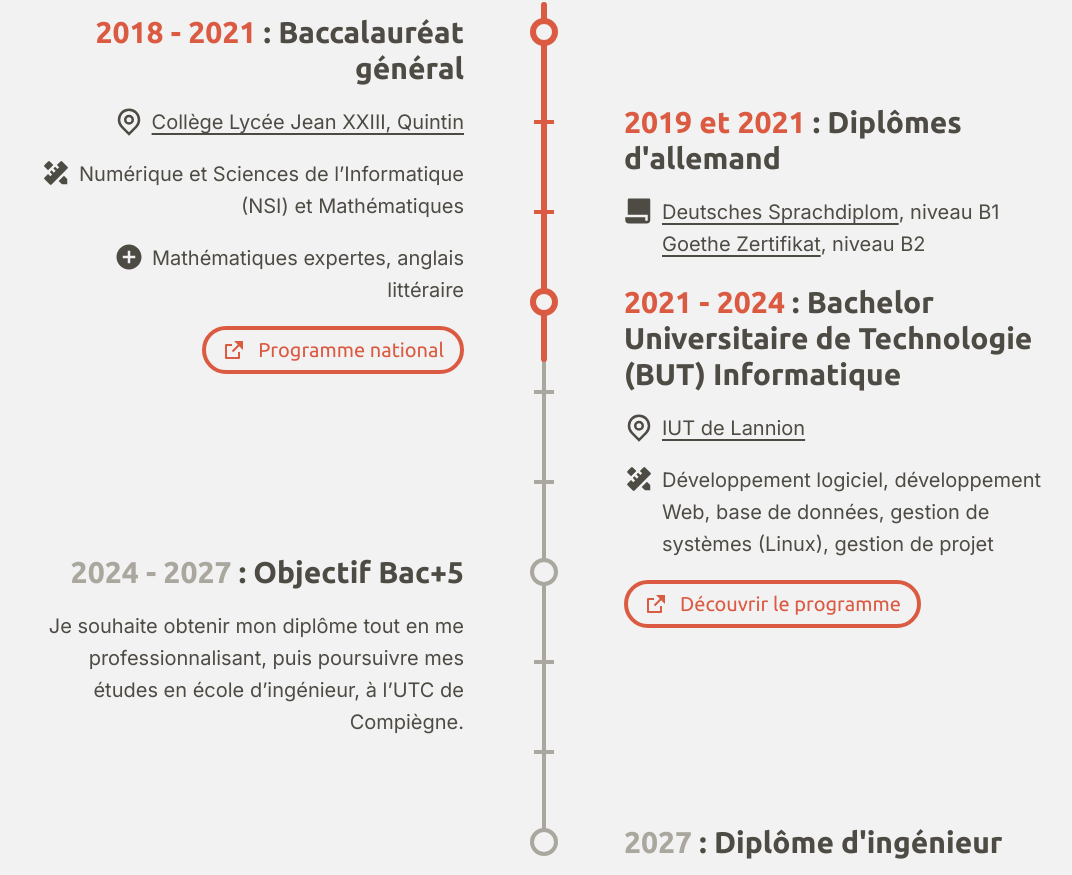
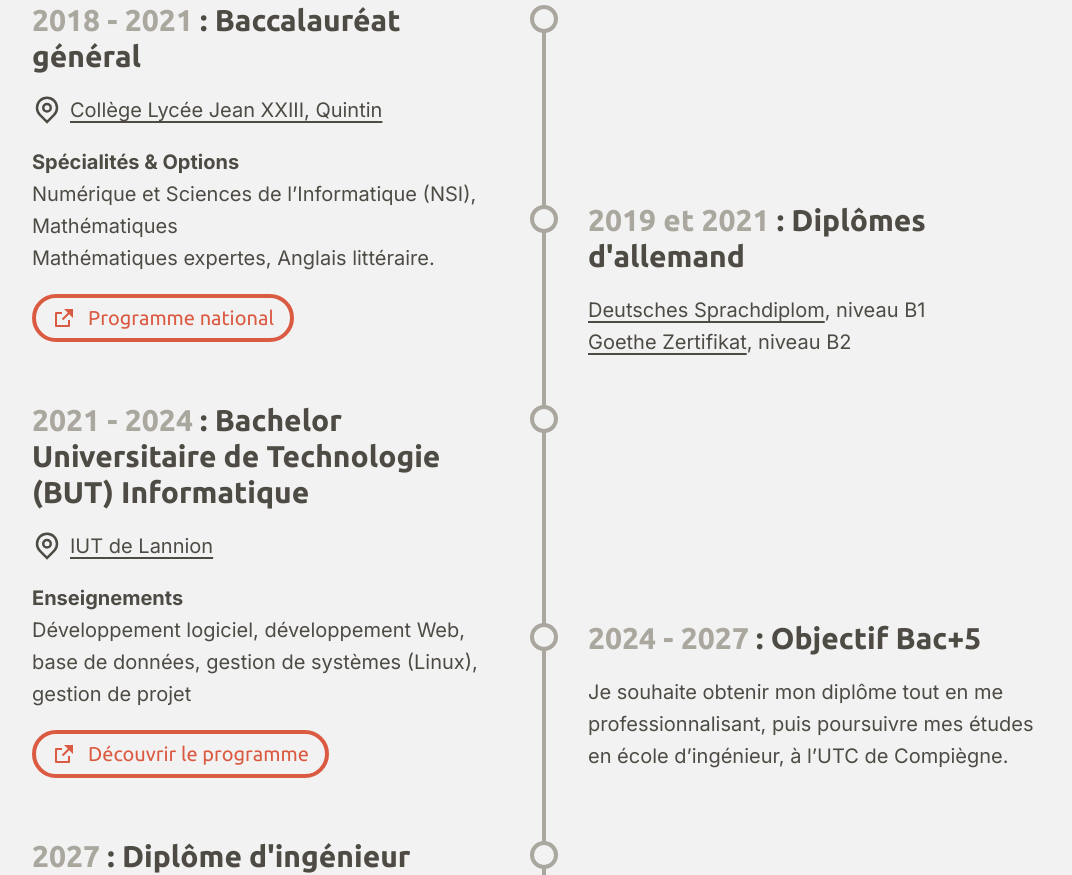
Before and after one commit to zothma/portfolio, a Next.js app: page / in a window 1280 px wide. Shown: the part 1398-2273 px from the top of the page, without its empty margins (96-1168 px from the left). Built offline with nearby package versions, Linux system fonts and the light colour scheme.

Commit message:
Passage à une timeline non proportionnelle

```diff
--- a/components/Contenu/ArticleFormation.jsx
+++ b/components/Contenu/ArticleFormation.jsx
@@ -1,15 +1,12 @@
 import React, { useState, useEffect } from 'react'
 
 import Timeline from "../Timeline/Timeline";
-import TLData, { Orientations } from "../Timeline/TLData";
+import TLData from "../Timeline/TLData";
 import Article from "./Article";
 import Bouton from "../Bouton";
 
 // Importation des SVG
 import IconeLieu from "../Icons/MapPin";
-import IconeDiplome from "../Icons/FilePaper";
-import IconeOptions from "../Icons/AddCircle";
-import IconeSpecialite from "../Icons/PencilRule";
 
 function obtenirTaille(tailleEcran) {
   // Retourne la taille de la timeline selon l'écran
@@ -41,7 +38,10 @@ export default function ArticleFormation() {
   const parcours = (Date.now() - debut) / (fin - debut) * 100;
 
   return (
-    <Article titre="Formation" id="formation">
+    // <Article titre="Mon parcours" id="formation">
+    //   <TestGrid />
+    // </Article>
+    <Article titre="Mon parcours" id="formation">
 
       <Timeline
         dateDebut={2018}
@@ -50,7 +50,7 @@ export default function ArticleFormation() {
         parcouru={parcours}
         marqueurs={[2018, 2021, 2024, 2027]}>
 
-        <TLData date={2018} orientation={Orientations.gauche} texteDate="2018 - 2021" titre="Baccalauréat général">
+        <TLData date={2018} texteDate="2018 - 2021" titre="Baccalauréat général">
           <p>
             <IconeLieu className="inline mr-2 align-top" aria-label="Lieu de formation" />
             <a className="underline underline-offset-4 flex-grow-0" href="https://www.jean23-quintin.net/" target={"_blank"} rel="noreferrer">
@@ -58,49 +58,42 @@ export default function ArticleFormation() {
             </a>
           </p>
           <p>
-            <IconeSpecialite className="inline mr-2 align-top" aria-label="Spécialités" />
-            Numérique et Sciences de l’Informatique (NSI) et Mathématiques
-          </p>
-          <p>
-            <IconeOptions className="inline mr-2 align-top" aria-label="Options" />
-            Mathématiques expertes, anglais littéraire
+            <strong>Spécialités & Options</strong>
+            <br />
+            Numérique et Sciences de l’Informatique (NSI), Mathématiques
+            <br />
+            Mathématiques expertes, Anglais littéraire.
           </p>
           <Bouton url="https://www.data.gouv.fr/fr/datasets/programmes-denseignement-de-terminale-generale-reforme-du-baccalaureat-2021/#resources" texte="Programme national" />
         </TLData>
 
-        {
-          taille !== tailleMin ? <></> : <TLData date={2019} orientation={Orientations.droite} texteDate="2019 et 2021" titre="Diplômes d'allemand" >
-            <div className="flex gap-2">
-              <IconeDiplome className="flex-shrink-0" aria-label="Diplomes" />
+        <TLData date={2019} texteDate="2019 et 2021" titre="Diplômes d'allemand" >
           <p>
             <a className="underline underline-offset-4 flex-grow-0" href="https://allemagneenfrance.diplo.de/fr-fr/-/1995798" target={"_blank"} rel="noreferrer">Deutsches Sprachdiplom</a>, niveau B1 <br />
             <a className="underline underline-offset-4 flex-grow-0" href="https://www.goethe.de/ins/fr/fr/sta/tou/prf/gzb2.html" target={"_blank"} rel="noreferrer">Goethe Zertifikat</a>, niveau B2
           </p>
-            </div>
         </TLData>
-        }
 
-        <TLData date={2021} orientation={Orientations.droite} texteDate="2021 - 2024" titre="Bachelor Universitaire de Technologie (BUT) Informatique" >
-          <div className="flex gap-2">
-            <IconeLieu className="flex-shrink-0" aria-label="Lieu de formation" />
+        <TLData date={2021} texteDate="2021 - 2024" titre="Bachelor Universitaire de Technologie (BUT) Informatique" >
           <p>
+            <IconeLieu className="inline mr-2 align-top" aria-label="Lieu de formation" />
             <a className="underline underline-offset-4 flex-grow-0" href="https://iut-lannion.univ-rennes1.fr/" target={"_blank"} rel="noreferrer">IUT de Lannion</a>
           </p>
-          </div>
 
-          <div className="flex gap-2">
-            <IconeSpecialite className="flex-shrink-0" aria-label="Spécialités" />
-            <p>Développement logiciel, développement Web, base de données, gestion de systèmes (Linux), gestion de projet</p>
-          </div>
+          <p>
+            <strong>Enseignements</strong>
+            <br />
+            Développement logiciel, développement Web, base de données, gestion de systèmes (Linux), gestion de projet
+          </p>
 
           <Bouton url="https://www.enseignementsup-recherche.gouv.fr/sites/default/files/annexe-2-licence-professionnelle-bachelor-universitaire-de-technologie-informatique-29016.pdf" texte="Découvrir le programme" />
         </TLData>
 
-        <TLData date={2024} orientation={Orientations.gauche} texteDate="2024 - 2027" titre="Objectif Bac+5">
+        <TLData date={2024} texteDate="2024 - 2027" titre="Objectif Bac+5">
           <p>Je souhaite obtenir mon diplôme tout en me professionnalisant, puis poursuivre mes études en école d’ingénieur, à l’UTC de Compiègne.</p>
         </TLData>
 
-        <TLData date={2027} orientation={Orientations.droite} texteDate="2027" titre="Diplôme d'ingénieur" />
+        <TLData date={2027} texteDate="2027" titre="Diplôme d'ingénieur" />
       </Timeline>
 
     </Article>
--- a/components/Timeline/TLBarre.jsx
+++ b/components/Timeline/TLBarre.jsx
@@ -1,6 +1,6 @@
 import PropTypes from 'prop-types';
 
-function TLBarre({taille, epaisseur, couleur, jonction}) {
+export default function TLBarre({taille, epaisseur, couleur, jonction}) {
   // Définition abstraite d'une barre
 
   // Définition du style
@@ -9,7 +9,7 @@ function TLBarre({taille, epaisseur, couleur, jonction}) {
 
   return (
     // Pour superposer les deux barres, on les place sur le même emplacement de la grille
-    <div className={['row-start-1 row-end-2 col-start-1 col-end-2', epaisseur, couleur, styleBord].join(' ')}
+    <div className={[epaisseur, couleur, styleBord].join(' ')}
       style={styleLigne}
       suppressHydrationWarning />
   )
@@ -17,7 +17,7 @@ function TLBarre({taille, epaisseur, couleur, jonction}) {
 
 const propTypes = {
   /** Hauteur en pixels de la barre  */
-  taille: PropTypes.number.isRequired,
+  // taille: PropTypes.number.isRequired,
   /** Vrai si le bord haut doit être carré plutot qu'arrondi */
   jonction: PropTypes.bool
 };
@@ -26,9 +26,12 @@ const defaultTypes = {
   jonction: false
 };
 
-export function TLBarreParcouru({taille}) { return TLBarre({taille: taille, epaisseur: 'w-1.5', couleur: 'bg-orange'}) };
-export function TLBarreFond ({taille, jonction}) { return TLBarre({taille: taille, jonction: jonction, epaisseur: 'w-1', couleur: 'bg-grey'}) };
+TLBarre.propTypes = propTypes;
+TLBarre.defaultTypes = defaultTypes;
 
-TLBarreParcouru.propTypes = propTypes;
-TLBarreFond.propTypes = propTypes;
-TLBarreFond.defaultTypes = defaultTypes;
+// export function TLBarreParcouru({taille}) { return TLBarre({taille: taille, epaisseur: 'w-1.5', couleur: 'bg-orange'}) };
+// export function TLBarreFond ({taille, jonction}) { return TLBarre({taille: taille, jonction: jonction, epaisseur: 'w-1', couleur: 'bg-grey'}) };
+
+// TLBarreParcouru.propTypes = propTypes;
+// TLBarreFond.propTypes = propTypes;
+// TLBarreFond.defaultTypes = defaultTypes;
--- a/components/Timeline/TLData.jsx
+++ b/components/Timeline/TLData.jsx
@@ -1,11 +1,6 @@
 import PropTypes from 'prop-types';
 
-export const Orientations = {
-  droite: Symbol("droite"),
-  gauche: Symbol("gauche")
-};
-
-export default function TLData({date, texteDate, titre, parcouru, orientation, children}) {
+export default function TLData({date, texteDate, titre, parcouru, children}) {
   // Par défaut, si aucun texte n'est passé pour la date, on utilise directement
   // la date
   texteDate = texteDate ?? String(date);
@@ -13,13 +8,11 @@ export default function TLData({date, texteDate, titre, parcouru, orientation, c
   // Définition des styles
   const styleCouleur = parcouru ? "text-orange" : "text-grey";
   // La direction de l'alignement n'est effectif que lorsque la fenêtre est assez grande
-  const styleAlignement = (orientation === Orientations.gauche) ? "xl:text-right xl:items-end" : "";
-  const stylePosition = (orientation === Orientations.gauche) ? "xl:left-0 xl:right-1/2 xl:pl-0 xl:pr-20" : "xl:left-1/2 xl:pl-20";
+  // const styleAlignement = (orientation === Orientations.gauche) ? "xl:text-right xl:items-end" : "";
+  // const stylePosition = (orientation === Orientations.gauche) ? "xl:left-0 xl:right-1/2 xl:pl-0 xl:pr-20" : "xl:left-1/2 xl:pl-20";
 
   return (
-    <div
-      className={['sm:absolute flex flex-col gap-5 leading-8 items-start pl-0 sm:pl-32', stylePosition, styleAlignement].join(' ')} >
-
+    <div className={['flex flex-col gap-5 leading-8 items-start pl-0'].join(' ')} >
       <h3 className='font-bold font-ubuntu text-2xl lg:text-3xl'>
         <span className={styleCouleur}>{texteDate}</span> : {titre}
       </h3>
@@ -43,5 +36,5 @@ TLData.propTypes = {
   /** Définit si la date associée est parcourue ou non */
   parcouru: PropTypes.bool,
   /** Côté sur lequel la donnée doit être écrite */
-  orientation: PropTypes.symbol.isRequired,
+  // orientation: PropTypes.symbol.isRequired,
 }
--- a/components/Timeline/TLMarqueur.jsx
+++ b/components/Timeline/TLMarqueur.jsx
@@ -18,10 +18,8 @@ Choix.propTypes = {
   parcouru: PropTypes.bool.isRequired
 }
 
-function TLMarqueur({position, parcouru, forme}) {
+function TLMarqueur({parcouru, forme}) {
   // Un marqueur peut être un trait ou un cercle, et il dispose d'une position
-
-  const marqueurStyle = { top: position }
 
   // On ne peut pas décomposer les noms des styles (ex: créer une variable couleur et l'ajouter à chaque style)
   // sinon TailwindCSS ne détecte pas le style et ne le génère pas
@@ -29,14 +27,13 @@ function TLMarqueur({position, parcouru, forme}) {
   const couleurBordure = parcouru ? "border-orange" : "border-grey";
   const tailleBordure = parcouru ? "border-6" : "border-4";
 
-  const CERCLE = "box-border h-7 w-7 rounded-2xl bg-white " + tailleBordure + " " + couleurBordure;
+  const CERCLE = "box-border h-7 w-7 mt-[3px] rounded-2xl bg-white " + tailleBordure + " " + couleurBordure;
   const TRAIT = "h-1 w-5 " + couleurFond;
   const styleForme = forme === Formes.trait ? TRAIT : CERCLE;
 
   return (
     <div
-      className={'absolute left-1/2 -translate-x-1/2 -translate-y-1/2 flex justify-center items-center ' + styleForme}
-      style={marqueurStyle}>
+      className={styleForme}>
         {forme === Formes.choix ? <Choix parcouru={parcouru} /> : <></>}
     </div>
   );
@@ -46,7 +43,6 @@ function TLMarqueur({position, parcouru, forme}) {
 TLMarqueur.defaultProps = { parcouru: true, forme: Formes.cercle }
 
 TLMarqueur.propTypes = {
-  position: PropTypes.number.isRequired,
   parcouru: PropTypes.bool,
   forme: PropTypes.symbol
 };
--- a/components/Timeline/Timeline.jsx
+++ b/components/Timeline/Timeline.jsx
@@ -1,80 +1,72 @@
 import PropTypes from 'prop-types'
+import TLMarqueur, { Formes } from './TLMarqueur';
+import TLBarre from './TLBarre';
+import { Fragment } from 'react';
 
-import { TLBarreFond, TLBarreParcouru } from "./TLBarre";
-import TLBranche from './TLBranche';
-import TLData from './TLData';
-import TLMarqueur, { Formes } from './TLMarqueur';
-import TLSeparateur from './TLSeparateur';
+function numberToLetter(number) {
+  return String.fromCharCode(65 + number - 1);
+}
 
+/**
+ * Génère une chaîne de caractères représentant le modèle de grille CSS pour les zones de template.
+ * @param {number} size - La taille de la grille.
+ * @param {boolean} staggered - Indique si les zones doivent être décalées en alternance.
+ * @returns {string} - Le modèle de grille CSS généré.
+ */
+function generateGridTemplateArea(size, staggered = false) {
+  let template = "";
 
-export default function Timeline({ dateDebut, dateFin, espacement, parcouru, marqueurs, separation, children }) {
-  // Définition abstraite de la timeline. Ce composant sert de support et de point de
-  // repère pour tous les sous-éléments (barres, données...)
-
-  // Définition des constantes
-  const MARGE = 30;
-  const dateFinGlobal = dateFin;            // Utilisée par les sous-branches
-  dateFin = separation ?? dateFinGlobal;    // Utilisée par la branche principale
-
-  // Tailles totale et parcourue de la branche principale
-  const taille = (dateFin - dateDebut) * espacement + MARGE;
-  const tailleParcourue = (dateFin - dateDebut) * (parcouru / 100) * espacement + MARGE;
-
-  // Positions de chaque marqueur de la branche principale
-  let marqueursPos = [];
-  for (let i = 0; i <= (dateFin - dateDebut); i++) {
-    marqueursPos.push(MARGE + i * espacement);
+  for (let line = 0; line < size; line++) {
+      if (staggered) {
+        if (line % 2 === 0) {
+            const area = numberToLetter(line);
+            const nextArea = numberToLetter(line + 1);
+            template += `"${line == size ? '.' : nextArea} bar ${line == 0 ? '.' : area}" `;
+        } else {
+            const area = numberToLetter(line);
+            const nextArea = numberToLetter(line + 1);
+            template += `"${area} bar ${line == size ? '.' : nextArea}" `;
+        }
+      } else {
+        template += `"bar ${numberToLetter(line + 1)}" `;
+      }
   }
 
-  // Récupération des TLData depuis les children
-  let donnees = [];
-  if (Array.isArray(children)) {
-    donnees = children.filter(el => el.type === TLData);
-  }
+  return template;
+}
+
+function Grid({ children }) {
+  const gridStyle = {
+    "--areas-grid": generateGridTemplateArea(children.length, true),
+    "--areas-column": generateGridTemplateArea(children.length, false)
+  };
 
   return (
-    <div className='relative align-top'>
-      <div className='hidden relative sm:flex flex-col items-center w-min xl:w-auto'>
-        {/* Div des barres */}
-        <div className='grid justify-center justify-items-center' aria-hidden="true">
-          <TLBarreFond taille={taille} />
-          <TLBarreParcouru taille={tailleParcourue} />
-        </div>
-
-        {/* Div des marqueurs */}
-        <div className='absolute top-0 left-1/2' aria-hidden="true">
-          {marqueursPos.map((pos, i) => {
-            const parcouru = pos <= tailleParcourue; // Le marqueur est dans la zone parcourue ?
-            const date = dateDebut + i;
-
-            // Choix du bon type
-            let type;
-            if (date === separation) type = Formes.choix;               // (?)
-            else if (marqueurs.includes(date)) type = Formes.cercle;    // ( )
-            else type = Formes.trait;                                   // ---
-
-            return <TLMarqueur parcouru={parcouru} forme={type} position={pos} key={dateDebut + i} />
-          })}
-
-        </div>
+    <div className="timeline lg:timeline__grid" style={gridStyle}>
+      <div className='justify-self-center pt-1' style={{gridArea: 'bar'}}>
+        <TLBarre couleur="bg-grey" epaisseur="w-1" taille="100%" />
       </div>
 
-      {/* Div des données TLData */}
-      <div>
-        {donnees.map(el => {
-          // calcul de la position par rapport au haut
-          const position = (el.props.date - dateDebut) * espacement + MARGE - 18;
-          const parcouru = position < tailleParcourue;
+      {children.map((child, i) => {
+          return (
+            <Fragment key={i}>
+              <div className='min-h-[100px] lg:justify-self-center col-start-1 lg:col-start-2' style={{gridRowStart: i+1}}>
+                <TLMarqueur forme={Formes.cercle} parcouru={false} />
+              </div>
+              <div style={{gridArea: numberToLetter(i+1)}}>{child}</div>
+            </Fragment>
+          );
+      })}
+    </div>
+  );
+}
 
-          return <div className='mb-10 sm:absolute sm:w-full sm:left-0' key={el.props.date} style={{ top: position }}>
-            <TLData
-              {...el.props}
-              parcouru={parcouru} />
-          </div>
-        })}
-      </div>
-    </div>
-  )
+export default function Timeline({ dateDebut, dateFin, espacement, parcouru, marqueurs, children }) {
+  return (
+    <Grid>
+      {children}
+    </Grid>
+  );
 }
 
 Timeline.propTypes = {
--- a/styles/globals.css
+++ b/styles/globals.css
@@ -34,3 +34,18 @@ h1, h2 {
   /* Texte aligné de bas vers haut */
   writing-mode: vertical-rl;
 }
+
+@layer components {
+  .timeline {
+    display: grid;
+    column-gap: 30px;
+    row-gap: 60px;
+    grid-template-columns: auto 1fr;
+    grid-template-areas: var(--areas-column);
+  }
+
+  .timeline__grid {
+    grid-template-columns: 1fr auto 1fr;
+    grid-template-areas: var(--areas-grid);
+  }
+}
```
Lines whose indentation alone changed are shown as unchanged.
